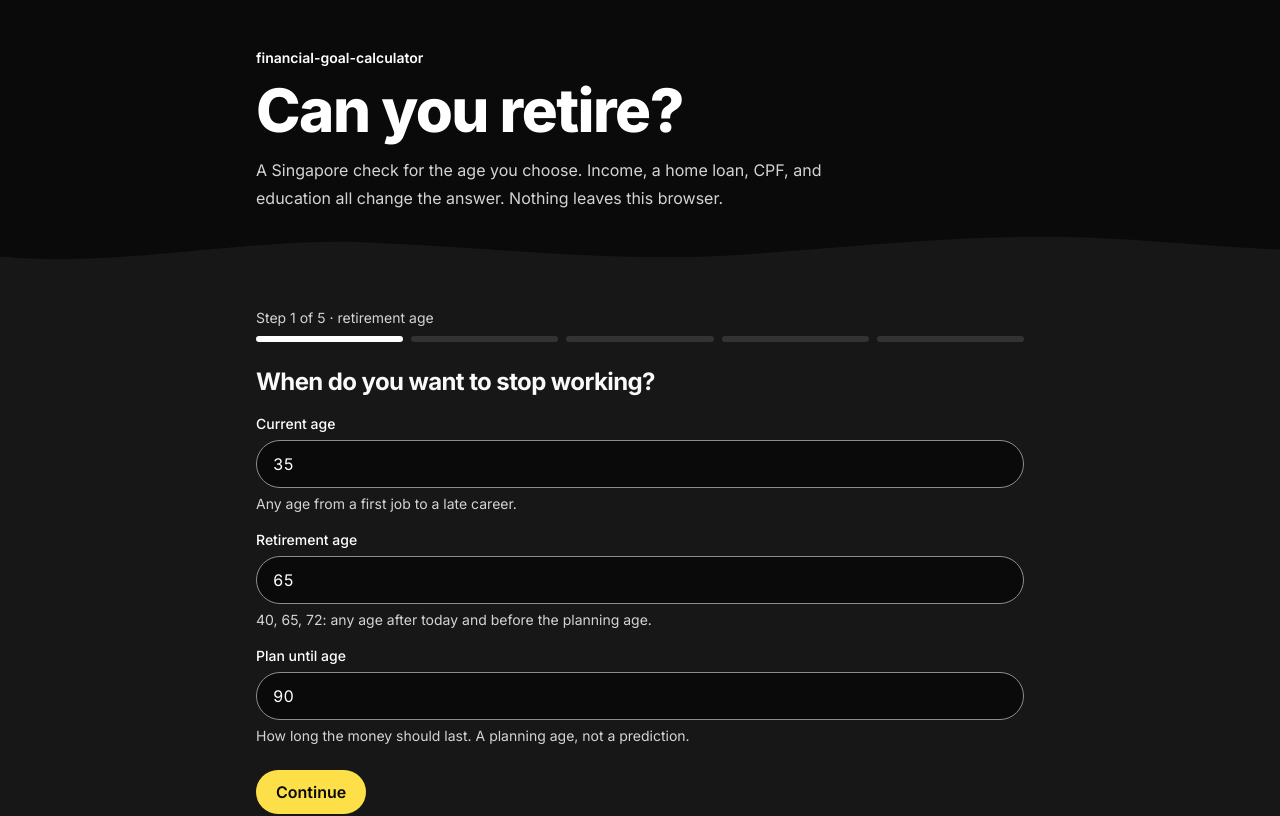
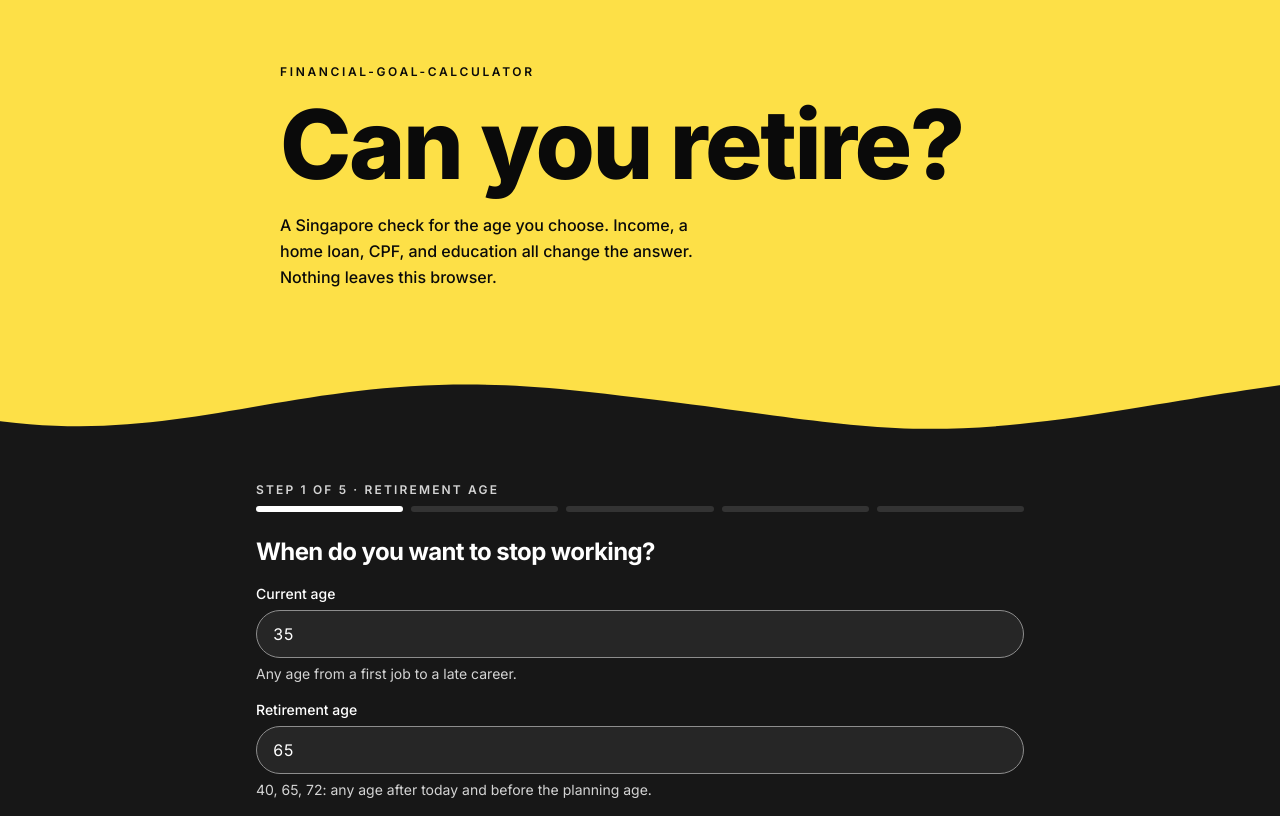
Before and after one commit to nathoyina/financial-goal-calculator, a Next.js app: page / in a window 1280 px wide. Shown: the top 816 px of the page. Built offline with nearby package versions, Linux system fonts and the light colour scheme.

Commit message:
Restyle the planner with a yellow liquid hero.
The first screen uses flat Cyber Yellow and a wave into the charcoal form. Result cards are glass, and the inputs stay large enough to read.

Co-authored-by: nathoyina <nathoyina@users.noreply.github.com>

```diff
--- a/src/app/globals.css
+++ b/src/app/globals.css
@@ -3,8 +3,9 @@
 :root {
   --onyx: #0a0a0a;
   --charcoal: #171717;
+  --void: #262626;
   --yellow: #fde047;
-  --text: #fafafa;
+  --text: #ffffff;
   --muted: #d4d4d4;
   --border: #8d8d8d;
   --danger: #fecaca;
@@ -13,6 +14,7 @@
 @theme inline {
   --color-onyx: var(--onyx);
   --color-charcoal: var(--charcoal);
+  --color-void: var(--void);
   --color-yellow: var(--yellow);
   --color-text: var(--text);
   --color-muted: var(--muted);
@@ -51,23 +53,73 @@ select:focus-visible {
     transform: translate3d(0, 0, 0);
   }
   to {
-    transform: translate3d(-28px, 0, 0);
+    transform: translate3d(-36px, 0, 0);
+  }
+}
+
+.step-rise {
+  animation: step-rise 0.55s cubic-bezier(0.22, 1, 0.36, 1);
+}
+
+@keyframes step-rise {
+  from {
+    opacity: 0;
+    transform: translate3d(0, 18px, 0);
+  }
+  to {
+    opacity: 1;
+    transform: none;
   }
 }
 
 @media (prefers-reduced-motion: reduce) {
-  .wave-drift {
+  .wave-drift,
+  .step-rise {
     animation: none;
   }
 }
 
-html[data-typing="true"] .wave-drift {
+html[data-typing="true"] .wave-drift,
+html[data-typing="true"] .step-rise {
   animation: none;
 }
 
 .glass {
-  background: rgb(23 23 23 / 0.78);
-  border: 1px solid var(--border);
-  box-shadow: inset 0 1px 0 rgb(255 255 255 / 0.06);
-  backdrop-filter: blur(16px);
+  background: rgb(255 255 255 / 0.08);
+  border: 1px solid rgb(255 255 255 / 0.45);
+  border-radius: 32px;
+  box-shadow:
+    inset 0 1px 0 rgb(255 255 255 / 0.28),
+    0 24px 40px rgb(0 0 0 / 0.28);
+  backdrop-filter: blur(24px);
 }
+
+.pill {
+  min-height: 44px;
+  border-radius: 9999px;
+  padding: 0.625rem 1.25rem;
+  font-size: 1rem;
+  font-weight: 600;
+  line-height: 1.2;
+}
+
+.pill-shout {
+  background: var(--yellow);
+  color: var(--onyx);
+}
+
+.pill-ghost {
+  border: 2px solid rgb(255 255 255 / 0.45);
+  background: transparent;
+  color: #fff;
+}
+
+@media (prefers-reduced-motion: no-preference) {
+  html:not([data-typing="true"]) .pill:hover {
+    transform: scale(1.03);
+  }
+
+  html:not([data-typing="true"]) .pill:active {
+    transform: scale(0.98);
+  }
+}
--- a/src/components/number-field.tsx
+++ b/src/components/number-field.tsx
@@ -27,7 +27,7 @@ export function NumberField({
         {label}
       </label>
       <div
-        className={`flex h-12 items-center rounded-full border bg-onyx ${
+        className={`flex h-12 items-center rounded-full border bg-void ${
           error ? "border-danger" : "border-border focus-within:border-yellow focus-within:ring-2 focus-within:ring-yellow"
         }`}
       >
--- a/src/components/planner-app.tsx
+++ b/src/components/planner-app.tsx
@@ -185,41 +185,34 @@ export function PlannerApp() {
 
   return (
     <div className="flex flex-1 flex-col">
-      <header className={`relative overflow-hidden bg-onyx px-4 sm:px-6 ${step === 0 ? "pt-8 pb-16 sm:pt-12" : "pt-6 pb-10"}`}>
-        <div className="mx-auto w-full max-w-3xl">
-          <p className="text-sm font-semibold text-white">financial-goal-calculator</p>
+      <header className="relative overflow-hidden bg-yellow text-onyx">
+        <div className={`mx-auto w-full max-w-3xl px-4 sm:px-6 ${step === 0 ? "pt-10 pb-28 sm:pt-16 sm:pb-40" : "pt-6 pb-16 sm:pb-20"}`}>
+          <p className="text-xs font-semibold uppercase tracking-[0.22em]">financial-goal-calculator</p>
           {step === 0 ? (
             <>
-              <h1 className="mt-3 max-w-xl text-4xl font-extrabold tracking-tight text-balance text-white sm:text-6xl">
+              <h1 className="mt-4 max-w-4xl text-5xl font-extrabold tracking-tight text-balance sm:text-7xl lg:text-8xl">
                 Can you retire?
               </h1>
-              <p className="mt-4 max-w-xl text-base leading-7 text-muted">
+              <p className="mt-5 max-w-md text-sm font-medium leading-relaxed sm:text-base">
                 A Singapore check for the age you choose. Income, a home loan, CPF, and education all change the answer.
                 Nothing leaves this browser.
               </p>
             </>
           ) : (
-            <h1 className="mt-2 text-2xl font-extrabold tracking-tight text-white">Can you retire?</h1>
+            <h1 className="mt-2 text-3xl font-extrabold tracking-tight sm:text-5xl">Can you retire?</h1>
           )}
         </div>
-        <div className="wave-drift absolute right-0 -bottom-px left-0 h-12 w-[120%]" aria-hidden="true">
-        <svg
-          className="h-full w-full max-w-none"
-          viewBox="0 0 1440 80"
-          preserveAspectRatio="none"
-        >
-          <path
-            fill="#171717"
-            d="M0 42c120 28 240-28 360-20s240 36 360 20 240-40 360-24 240 32 360 16v46H0Z"
-          />
-        </svg>
+        <div className="wave-drift pointer-events-none absolute right-0 -bottom-px left-0 h-16 w-[140%] sm:h-24" aria-hidden="true">
+          <svg className="h-full w-full max-w-none" viewBox="0 0 1440 120" preserveAspectRatio="none">
+            <path fill="#171717" d="M0 78c180 46 260-70 480-34s250 72 430 28 250-78 530-18v66H0Z" />
+          </svg>
         </div>
       </header>
 
-      <main className="flex-1 bg-charcoal px-4 py-6 sm:px-6 sm:py-8">
+      <main className={`relative z-10 flex-1 bg-charcoal px-4 sm:px-6 ${step === VERDICT ? "-mt-6 pt-2 pb-10" : "py-6 sm:py-8"}`}>
         <div className="mx-auto flex w-full max-w-3xl flex-col gap-6">
           <div>
-            <p className="text-sm text-muted">
+            <p className="text-xs font-semibold uppercase tracking-[0.18em] text-muted">
               {step < VERDICT ? `Step ${step + 1} of 5 · ${STEP_NAMES[step]}` : "Your verdict"}
             </p>
             <div className="mt-2 flex gap-2" aria-hidden="true">
@@ -229,6 +222,7 @@ export function PlannerApp() {
             </div>
           </div>
 
+          <div key={step} className="step-rise flex flex-col gap-6">
           {step === 0 ? (
             <section className="flex flex-col gap-4">
               <h2 className="text-2xl font-bold tracking-tight">When do you want to stop working?</h2>
@@ -283,7 +277,7 @@ export function PlannerApp() {
                   <NumberField id="loan-instalment" label="Monthly instalment" hint="Optional. Leave blank to calculate it from the balance, rate, and years." value={form.loanInstalment} onChange={(value) => update({ loanInstalment: value })} prefix="S$" error={fieldError("loanInstalment")} />
                   <label className="flex flex-col gap-1.5 text-sm font-medium" htmlFor="loan-from">
                     Paid from
-                    <select id="loan-from" value={form.loanPaidFrom} onChange={(event) => update({ loanPaidFrom: event.target.value as "cash" | "oa" })} className="h-12 rounded-full border border-border bg-onyx px-4 text-base focus-visible:border-yellow focus-visible:ring-2 focus-visible:ring-yellow">
+                    <select id="loan-from" value={form.loanPaidFrom} onChange={(event) => update({ loanPaidFrom: event.target.value as "cash" | "oa" })} className="h-12 rounded-full border border-border bg-void px-4 text-base text-white focus-visible:border-yellow focus-visible:ring-2 focus-visible:ring-yellow">
                       <option value="oa">CPF Ordinary Account</option>
                       <option value="cash">Cash</option>
                     </select>
@@ -316,7 +310,7 @@ export function PlannerApp() {
                 Optional. Each study year is taken from cash savings, inflated from today’s prices. Local or overseas is only a label. You type the cost.
               </p>
               {form.children.map((child, index) => (
-                <fieldset key={child.id} className="flex flex-col gap-4 rounded-3xl border border-border p-4">
+                <fieldset key={child.id} className="flex flex-col gap-4 rounded-[32px] border border-border p-4">
                   <legend className="px-1 text-sm font-semibold">Child {index + 1}</legend>
                   <label className="flex flex-col gap-1.5 text-sm font-medium" htmlFor={`path-${child.id}`}>
                     Path
@@ -329,7 +323,7 @@ export function PlannerApp() {
                           children: form.children.map((item) => (item.id === child.id ? { ...item, path } : item)),
                         });
                       }}
-                      className="h-12 rounded-full border border-border bg-onyx px-4 text-base focus-visible:border-yellow focus-visible:ring-2 focus-visible:ring-yellow"
+                      className="h-12 rounded-full border border-border bg-void px-4 text-base text-white focus-visible:border-yellow focus-visible:ring-2 focus-visible:ring-yellow"
                     >
                       <option value="local">Local university</option>
                       <option value="overseas">Overseas university</option>
@@ -341,14 +335,14 @@ export function PlannerApp() {
                   <NumberField id={`child-start-${child.id}`} label="Age costs start" hint="Often 18 or 19 for university." value={child.startAge} onChange={(value) => update({ children: form.children.map((item) => item.id === child.id ? { ...item, startAge: value } : item) })} error={fieldError("childStartAge")} />
                   <NumberField id={`child-years-${child.id}`} label="Years of costs" hint="One withdrawal a year. Use 1 year for a single lump sum." value={child.years} onChange={(value) => update({ children: form.children.map((item) => item.id === child.id ? { ...item, years: value } : item) })} error={fieldError("childYears")} />
                   <NumberField id={`child-cost-${child.id}`} label="Yearly cost" hint="Fees and living costs for one year, in today’s prices." value={child.yearlyCostToday} onChange={(value) => update({ children: form.children.map((item) => item.id === child.id ? { ...item, yearlyCostToday: value } : item) })} prefix="S$" error={fieldError("childCost")} />
-                  <button type="button" className="min-h-11 self-start rounded-full border border-border px-4 text-sm font-semibold" onClick={() => update({ children: form.children.filter((item) => item.id !== child.id) })}>
+                  <button type="button" className="pill pill-ghost self-start text-sm" onClick={() => update({ children: form.children.filter((item) => item.id !== child.id) })}>
                     Remove
                   </button>
                 </fieldset>
               ))}
               <button
                 type="button"
-                className="min-h-11 self-start rounded-full border border-border px-4 text-sm font-semibold"
+                className="pill pill-ghost self-start text-sm"
                 onClick={() =>
                   update({
                     children: [
@@ -377,20 +371,21 @@ export function PlannerApp() {
 
           <div className="flex flex-wrap gap-3">
             {step > 0 ? (
-              <button type="button" className="min-h-11 rounded-full border border-border px-5 text-base font-semibold" onClick={() => setStep((current) => current - 1)}>
+              <button type="button" className="pill pill-ghost" onClick={() => setStep((current) => current - 1)}>
                 Back
               </button>
             ) : null}
             {step < VERDICT ? (
-              <button type="button" className="min-h-11 rounded-full bg-yellow px-5 text-base font-semibold text-onyx" onClick={() => goNext("complete")}>
+              <button type="button" className="pill pill-shout" onClick={() => goNext("complete")}>
                 {step === 4 ? "See the verdict" : "Continue"}
               </button>
             ) : null}
             {step >= 2 && step < VERDICT ? (
-              <button type="button" className="min-h-11 rounded-full border border-border px-5 text-base font-semibold" onClick={() => goNext("skip")}>
+              <button type="button" className="pill pill-ghost" onClick={() => goNext("skip")}>
                 Skip
               </button>
             ) : null}
+          </div>
           </div>
         </div>
       </main>
@@ -431,7 +426,7 @@ function Verdict({
 
   return (
     <section className="flex flex-col gap-5" aria-live="polite">
-      <div className="glass rounded-[1.75rem] p-5">
+      <div className="glass p-5 sm:p-8">
         <h2 className="text-4xl font-extrabold tracking-tight text-balance text-yellow sm:text-5xl">{sentence}</h2>
         <p className="mt-3 text-base leading-7 text-white">{detail}</p>
         {result.reliesOnEstimate ? (
@@ -443,19 +438,19 @@ function Verdict({
       </div>
 
       <dl className="grid gap-3 sm:grid-cols-2">
-        <div className="glass rounded-[1.75rem] p-4">
+        <div className="glass p-5">
           <dt className="text-sm text-muted">Nest egg needed</dt>
           <dd className="mt-1 text-3xl font-bold tabular-nums tracking-tight">{formatMoney(result.nestEggNeeded)}</dd>
           <p className="mt-2 text-sm leading-5 text-muted">Cash required when you retire, after CPF LIFE, to last until the planning age.</p>
         </div>
-        <div className="glass rounded-[1.75rem] p-4">
+        <div className="glass p-5">
           <dt className="text-sm text-muted">{result.gap >= 0 ? "Surplus" : "Gap"}</dt>
           <dd className="mt-1 text-3xl font-bold tabular-nums tracking-tight">{gap}</dd>
           <p className="mt-2 text-sm leading-5 text-muted">
             Projected cash at retirement is {formatMoney(result.projectedCashAtRetirement)}. The {result.gap >= 0 ? "surplus" : "gap"} is that amount minus the nest egg.
           </p>
         </div>
-        <div className="glass rounded-[1.75rem] p-4">
+        <div className="glass p-5">
           <dt className="flex flex-wrap items-center gap-2 text-sm text-muted">
             CPF LIFE payout
             {input.includeCpf ? (
@@ -475,7 +470,7 @@ function Verdict({
               : "You skipped CPF, so no payout is counted."}
           </p>
         </div>
-        <div className="glass rounded-[1.75rem] p-4">
+        <div className="glass p-5">
           <dt className="text-sm text-muted">Left to save today</dt>
           <dd className="mt-1 text-3xl font-bold tabular-nums tracking-tight">{formatMoney(result.monthlySavingToday)}</dd>
           <p className="mt-2 text-sm leading-5 text-muted">Income minus CPF, spending, and a cash loan instalment, plus any extra you entered.</p>
@@ -486,19 +481,19 @@ function Verdict({
         <div className="flex flex-col gap-3">
           <h3 className="text-lg font-bold">What would fix it</h3>
           {result.earliestRetirementAge !== null ? (
-            <button type="button" className="min-h-11 rounded-full bg-yellow px-5 text-left text-base font-semibold text-onyx" onClick={() => { track("Gap Suggestion Applied", { type: "earliest-age" }); onApply({ retirementAge: String(result.earliestRetirementAge) }, "suggestion"); }}>
+            <button type="button" className="pill pill-shout text-left" onClick={() => { track("Gap Suggestion Applied", { type: "earliest-age" }); onApply({ retirementAge: String(result.earliestRetirementAge) }, "suggestion"); }}>
               Retire at {result.earliestRetirementAge} instead
             </button>
           ) : (
             <p className="text-sm leading-6 text-muted">No later age before the planning age makes this spending last.</p>
           )}
           {result.extraMonthlySaving !== null ? (
-            <button type="button" className="min-h-11 rounded-full border border-border px-5 text-left text-base font-semibold" onClick={() => { track("Gap Suggestion Applied", { type: "extra-saving" }); onApply({ extraMonthlySaving: String(Math.ceil(Number(form.extraMonthlySaving) + result.extraMonthlySaving!)) }, "suggestion"); }}>
+            <button type="button" className="pill pill-ghost text-left" onClick={() => { track("Gap Suggestion Applied", { type: "extra-saving" }); onApply({ extraMonthlySaving: String(Math.ceil(Number(form.extraMonthlySaving) + result.extraMonthlySaving!)) }, "suggestion"); }}>
               Save {formatMoney(result.extraMonthlySaving)} more each month
             </button>
           ) : null}
           {result.spendingCutToday !== null ? (
-            <button type="button" className="min-h-11 rounded-full border border-border px-5 text-left text-base font-semibold" onClick={() => { track("Gap Suggestion Applied", { type: "spending-cut" }); onApply({ monthlyRetirementSpendingToday: String(Math.max(0, Math.floor(input.monthlyRetirementSpendingToday - result.spendingCutToday!))) }, "suggestion"); }}>
+            <button type="button" className="pill pill-ghost text-left" onClick={() => { track("Gap Suggestion Applied", { type: "spending-cut" }); onApply({ monthlyRetirementSpendingToday: String(Math.max(0, Math.floor(input.monthlyRetirementSpendingToday - result.spendingCutToday!))) }, "suggestion"); }}>
               Spend {formatMoney(result.spendingCutToday)} less each month in retirement
             </button>
           ) : null}
@@ -533,7 +528,7 @@ function Verdict({
         </ul>
       </div>
 
-      <aside className="rounded-3xl border border-border p-4">
+      <aside className="rounded-[32px] border border-white/45 p-5">
         <h3 className="text-sm font-semibold text-white">Not financial advice</h3>
         <p className="mt-2 text-sm leading-6 text-muted">
           This is an estimate for planning, not a CPF quote and not a recommendation. Markets, inflation, CPF rules, and your spending will differ. Check the figures with CPF Board or a licensed adviser before you act.
```
